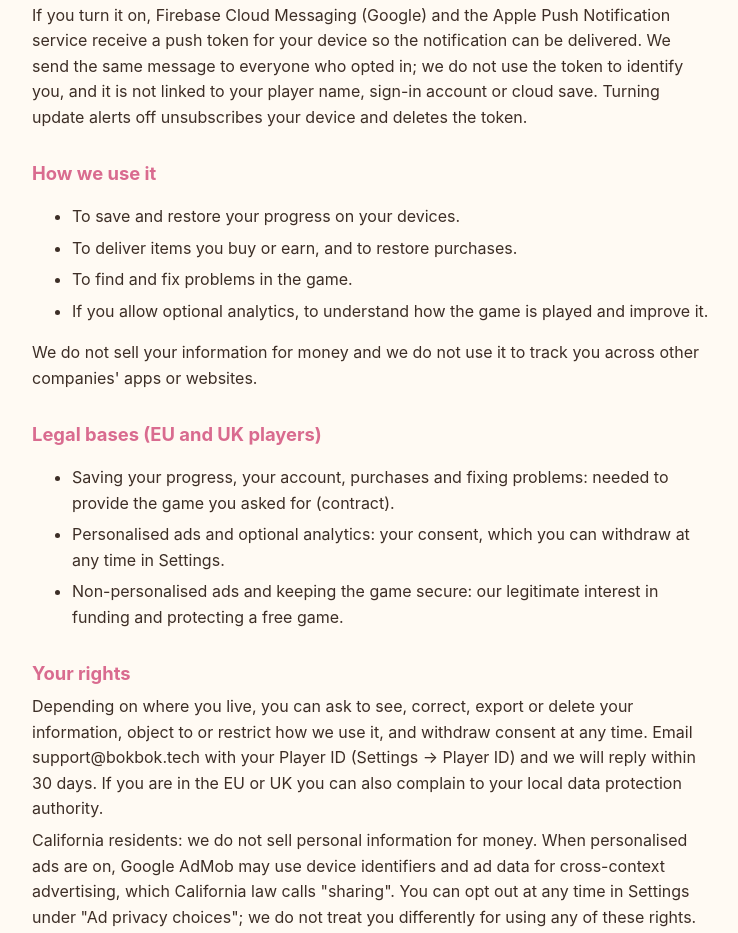
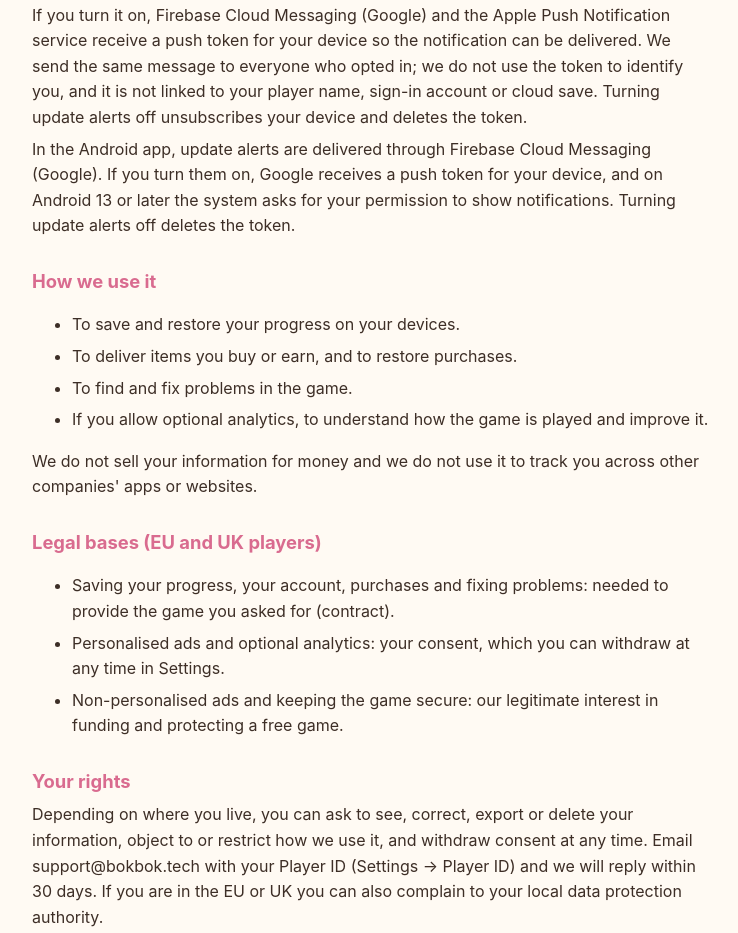
Before and after one commit to mmimon492/pawmall-legal, a plain HTML site: page privacy.html in a window 1280 px wide. Shown: the part 1616-2549 px from the top of the page, without its empty margins (268-1006 px from the left). Drawn offline with Linux system fonts and the light colour scheme.

Commit message:
Privacy: update alerts on Android (Firebase Cloud Messaging, Android 13+ notification permission)
Co-Authored-By: Claude Fable 5.2 <noreply@anthropic.com>

```diff
--- a/privacy.html
+++ b/privacy.html
@@ -45,6 +45,7 @@
 <h2>Update alerts (push notifications)</h2>
 <p>In the iPhone and iPad app, the game may ask whether you want a notification when a new version or event is out. It stays off unless you tap "Notify me" and then allow notifications in the system prompt. You can turn it off at any time in Settings under "Update alerts", or in your device's notification settings. Your choice does not affect play, rewards or cloud saves.</p>
 <p>If you turn it on, Firebase Cloud Messaging (Google) and the Apple Push Notification service receive a push token for your device so the notification can be delivered. We send the same message to everyone who opted in; we do not use the token to identify you, and it is not linked to your player name, sign-in account or cloud save. Turning update alerts off unsubscribes your device and deletes the token.</p>
+<p>In the Android app, update alerts are delivered through Firebase Cloud Messaging (Google). If you turn them on, Google receives a push token for your device, and on Android 13 or later the system asks for your permission to show notifications. Turning update alerts off deletes the token.</p>
 
 <h2>How we use it</h2>
 <ul>
```
